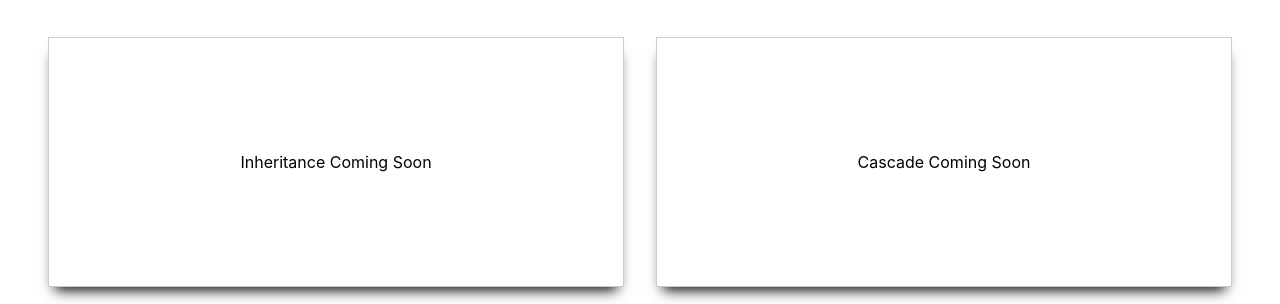
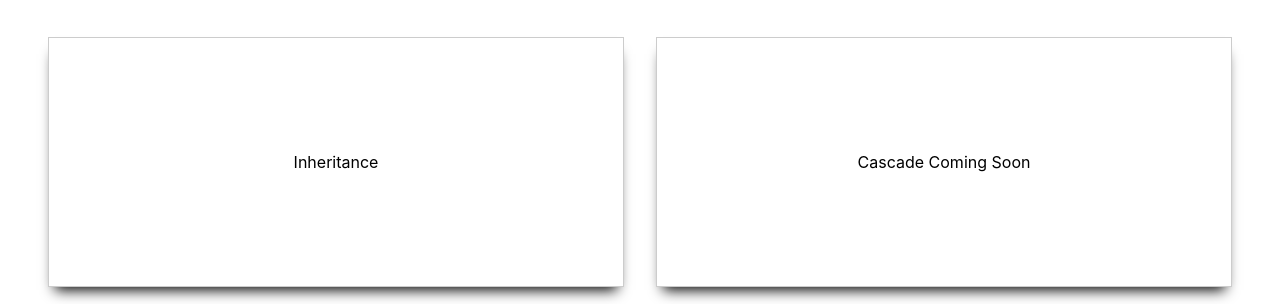
Before and after one commit to Breck37/css-for-js-demo, a Next.js app: page /modules/rendering-one in a window 1280 px wide. Shown: the part 189-493 px from the top of the page. Built offline with nearby package versions, Linux system fonts and the light colour scheme.

Commit message:
refactor: Module Card equipped with ComingSoon logic
Signed-off-by: Brent Eckert <brent.eckert7@gmail.com>

```diff
--- a/components/ModuleCard.js
+++ b/components/ModuleCard.js
@@ -23,7 +23,7 @@ export const ModuleCard = ({
       <CloseWrap selected={selected} onClick={handleReset}>
         <Close />
       </CloseWrap>
-      <>{children}</>
+      <ChildrenWrap selected={selected}>{children}</ChildrenWrap>
       <ContentWrap selected={selected}>
         <InnerWrap>{innerChildren}</InnerWrap>
       </ContentWrap>
@@ -59,6 +59,10 @@ const ModuleCardStyled = styled.li`
   &:hover {
     transform: ${({ selected }) => (selected ? "none" : "scale(1.02)")};
   }
+`;
+
+const ChildrenWrap = styled.div`
+  display: ${({ selected }) => (selected ? "none" : "block")};
 `;
 
 const CloseWrap = styled.div`
--- a/components/r1/Inheritance.js
+++ b/components/r1/Inheritance.js
@@ -14,7 +14,7 @@ export const Inheritance = ({ onClick, selected }) => {
       selected={selected}
       innerChildren={<InnerInheritance />}
     >
-      <div className={styles.card_container}>Inheritance Coming Soon</div>
+      <div className={styles.card_container}>Inheritance</div>
     </ModuleCard>
   );
 };
```
